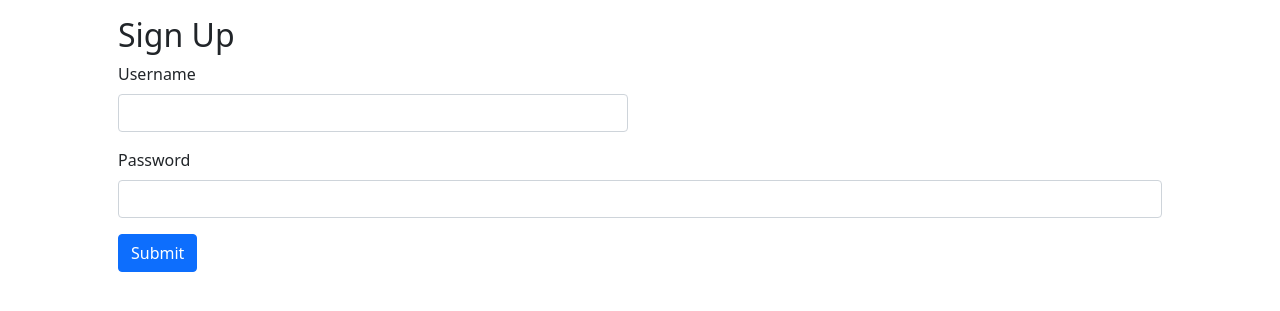
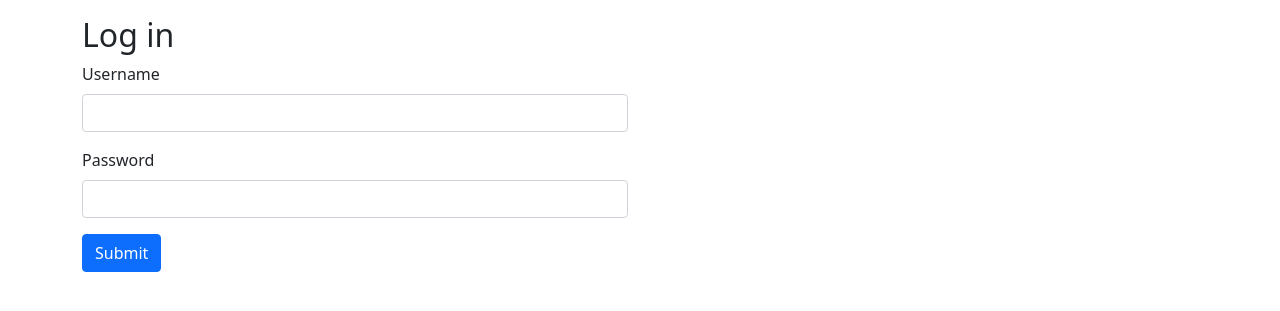
Before and after one commit to HrujulThumar22/Savari, a Django app: page /user/login/ in a window 1280 px wide. Shown: the part 56-367 px from the top of the page. Run offline with Django 3.2, Linux system fonts and the light colour scheme.

Commit message:
some fixes

```diff
--- a/templates/home/home.html
+++ b/templates/home/home.html
@@ -3,4 +3,5 @@
 {% block title %}Home{% endblock title %}
 {% block body %}
     <h2>Home Page</h2>
+
 {% endblock body %}
--- a/templates/userAccount/login.html
+++ b/templates/userAccount/login.html
@@ -1,14 +1,14 @@
 {% extends 'base.html' %}
 {% block title %}Signup{% endblock title %}
 {% block body %}
-    <div class="container my-3 px-5">
+    <div class="container my-3 px-md-6">
         {% for message in messages %}
         <div class="alert alert-{{ message.tags }} alert-dismissible fade show" role="alert">
             <strong>Message</strong>{{ message }}
             <button type="button" class="btn-close" data-bs-dismiss="alert" aria-label="Close"></button>
         </div>
         {% endfor %}
-        <h2>Sign Up</h2>
+        <h2>Log in</h2>
 
         <form method="POST" action="{% url 'user_login' %}">
             {% csrf_token %}
@@ -19,14 +19,20 @@
                         <input type="text" class="form-control" name='username' id="username">
                     </div>
                 </div>
-                <div class="col-md-12">
+            </div>
+            <div class="row">
+                <div class="col-md-6">
                     <div class="mb-3">
                         <label for="password" class="form-label">Password</label>
                         <input type="password" class="form-control" name="password" id="password">
                     </div>
                 </div>
             </div>
+        <div class="row">
+            <div class="col-md-3">
             <button type="submit" class="btn btn-primary">Submit</button>
+            </div>
+        </div>
         </form>
     </div>
 {% endblock body %}
```
Also changed, not shown: db.sqlite3.
